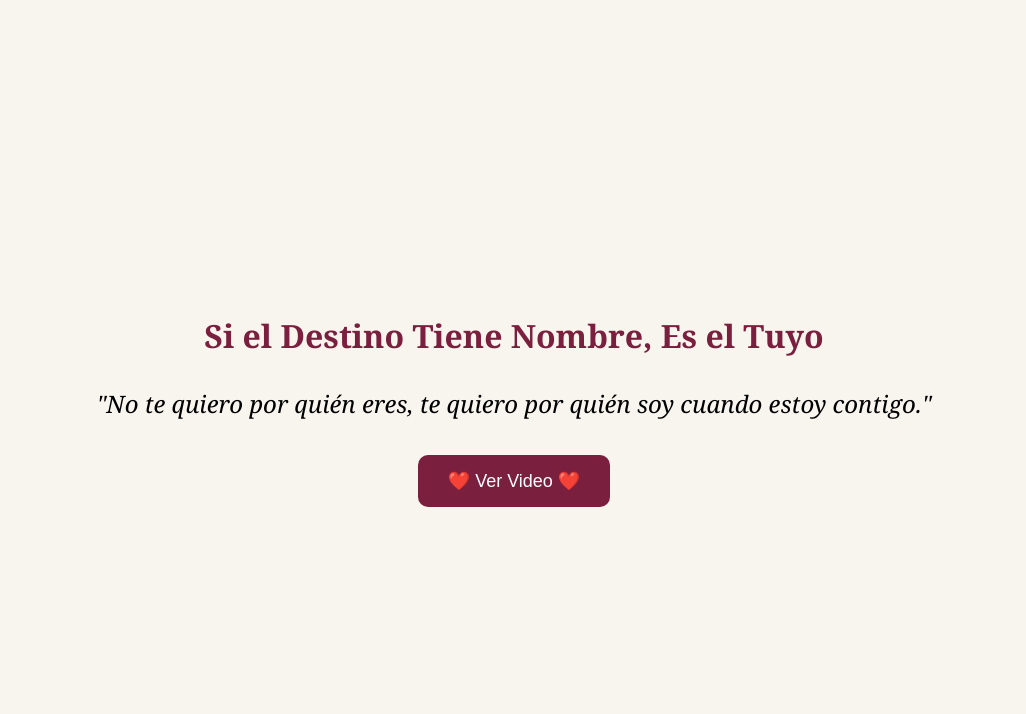
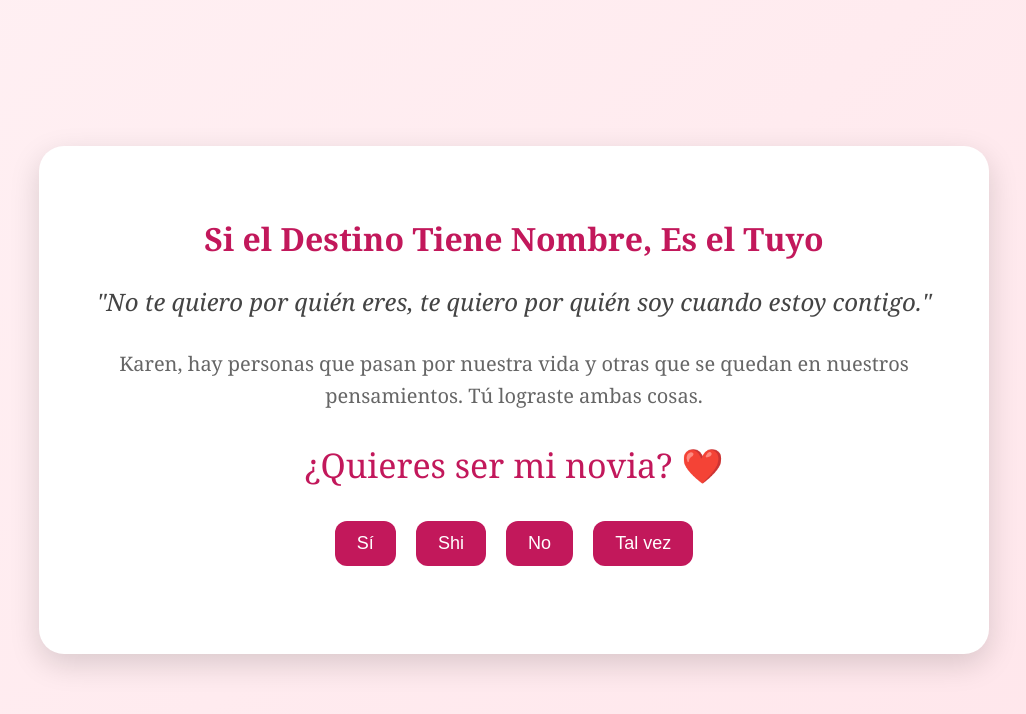
Before and after one commit to persibal086-lab/LOVELIA, a plain HTML site: page index.html in a window 1280 px wide. Shown: the whole page, without its empty margins (126-1152 px from the left). Drawn offline with Linux system fonts and the light colour scheme.

Commit message:
Update index.html

```diff
--- a/index.html
+++ b/index.html
@@ -3,66 +3,83 @@
 <head>
 <meta charset="UTF-8">
 <meta name="viewport" content="width=device-width, initial-scale=1.0">
-<title>Para Karen ❤️</title>
+<title>Si el Destino Tiene Nombre, Es el Tuyo</title>
 
 <style>
 body{
     margin:0;
-    height:100vh;
+    font-family:Georgia, serif;
+    background:linear-gradient(135deg,#fff0f3,#ffe6eb);
     display:flex;
     justify-content:center;
     align-items:center;
-    background:#f8f4ee;
-    font-family:Georgia, serif;
+    min-height:100vh;
 }
 
-.contenedor{
+.card{
+    background:white;
+    width:90%;
+    max-width:850px;
+    padding:50px;
+    border-radius:25px;
     text-align:center;
-    max-width:900px;
-    padding:40px;
+    box-shadow:0 10px 30px rgba(0,0,0,0.15);
 }
 
 h1{
-    color:#7a1f3d;
-    margin-bottom:30px;
+    color:#c2185b;
+    margin-bottom:25px;
 }
 
 .frase{
     font-size:24px;
     font-style:italic;
-    margin-bottom:35px;
+    color:#444;
+    margin-bottom:30px;
+}
+
+.texto{
+    font-size:20px;
+    color:#666;
+    margin-bottom:30px;
+    line-height:1.6;
+}
+
+.pregunta{
+    font-size:34px;
+    color:#c2185b;
+    margin-bottom:25px;
 }
 
 button{
-    padding:15px 30px;
+    border:none;
+    background:#c2185b;
+    color:white;
+    padding:12px 22px;
+    margin:8px;
+    border-radius:12px;
     font-size:18px;
-    border:none;
-    border-radius:10px;
-    background:#7a1f3d;
-    color:white;
     cursor:pointer;
+    transition:0.3s;
 }
 
 button:hover{
-    background:#5e1730;
+    transform:scale(1.05);
+    background:#ad1457;
 }
 
-#video{
-    display:none;
+#resultado{
     margin-top:30px;
-}
-
-video{
-    width:100%;
-    max-width:700px;
-    border-radius:15px;
+    font-size:26px;
+    color:#c2185b;
+    font-weight:bold;
 }
 </style>
 </head>
 
 <body>
 
-<div class="contenedor">
+<div class="card">
 
 <h1>Si el Destino Tiene Nombre, Es el Tuyo</h1>
 
@@ -70,22 +87,28 @@ video{
 "No te quiero por quién eres, te quiero por quién soy cuando estoy contigo."
 </p>
 
-<button onclick="mostrarVideo()">
-❤️ Ver Video ❤️
-</button>
+<p class="texto">
+Karen, hay personas que pasan por nuestra vida y otras que se quedan en nuestros pensamientos.
+Tú lograste ambas cosas.
+</p>
 
-<div id="video">
-    <video controls autoplay>
-        video.mp4
-        Tu navegador no soporta video.
-    </video>
+<div class="pregunta">
+¿Quieres ser mi novia? ❤️
 </div>
+
+<button onclick="respuesta()">Sí</button>
+<button onclick="respuesta()">Shi</button>
+<button onclick="respuesta()">No</button>
+<button onclick="respuesta()">Tal vez</button>
+
+<div id="resultado"></div>
 
 </div>
 
 <script>
-function mostrarVideo(){
-    document.getElementById("video").style.display = "block";
+function respuesta(){
+ document.getElementById("resultado").innerHTML =
+ "💖 ¡Sabía que elegirías la opción correcta! 💖";
 }
 </script>
 
```
